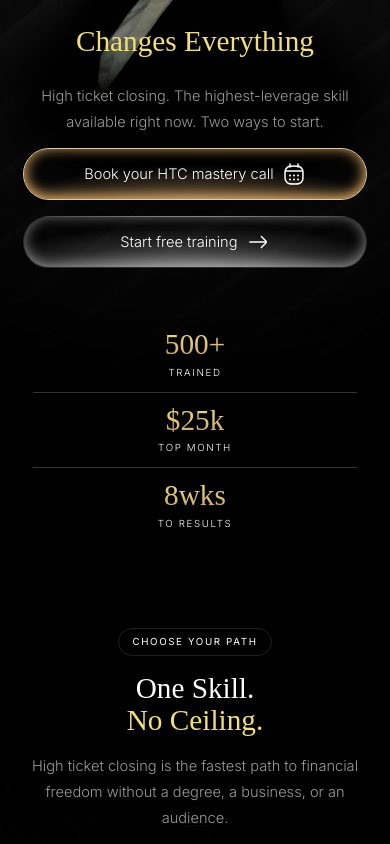
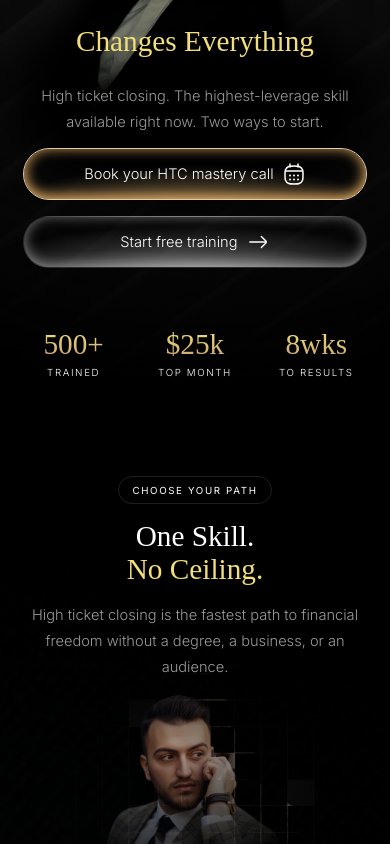
Before and after one commit to paulotra/htc, a Next.js app: page / in a window 390 px wide. Shown: the part 256-1100 px from the top of the page. Built offline with nearby package versions, Linux system fonts and the light colour scheme; a web font is replaced by a local one.

Commit message:
mobile enhancements

```diff
--- a/app/page.tsx
+++ b/app/page.tsx
@@ -13,7 +13,7 @@ export default function Home() {
 			<HomeAnimations />
 			<HeroSection />
 			<ProofBar />
-			<div className="relative pb-[10rem]">
+			<div className="relative pb-20">
 				<div
 					className="absolute inset-0 opacity-70 z-0"
 					style={{
--- a/components/ProofBar.tsx
+++ b/components/ProofBar.tsx
@@ -15,14 +15,14 @@ export default function ProofBar() {
 	return (
 		<div
 			data-gsap="stagger-parent"
-			className="md:flex items-stretch justify-center max-w-[1000px] mt-0	 md:mt-[3.75rem] mx-auto px-4 pb-6"
+			className="flex items-stretch justify-center max-w-[1000px] mt-0 md:mt-[3.75rem] mx-auto px-4 pb-6"
 		>
 			{stats.map((stat, i) => (
 				<Fragment key={stat.value}>
-					{i > 0 && <div className="proof-divider" />}
+					{i > 0 && <div className="proof-divider hidden md:block" />}
 					<div
 						data-gsap="stagger-child"
-						className="relative flex flex-col gap-1 items-center justify-center px-11 py-4 md:py-8 md:pb-10 rounded-[20px] flex-1"
+						className="relative flex flex-col gap-1 items-center justify-center md:px-11 py-4 md:py-8 md:pb-10 rounded-[20px] flex-1"
 					>
 						<div className="font-serif gold-text text-4xl md:text-6xl leading-none text-center whitespace-nowrap">
 							{stat.value}
--- a/components/TrainingNav.tsx
+++ b/components/TrainingNav.tsx
@@ -10,7 +10,7 @@ export default function TrainingNav({
 	onShowCertificate,
 }: TrainingNavProps) {
 	return (
-		<div className="flex items-center gap-3 px-8 py-[20px] border-b border-[rgba(66,58,46,0.59)] bg-[#000] relative z-10">
+		<div className="flex items-center gap-3 px-8 py-6 border-b border-[rgba(66,58,46,0.59)] bg-[#000] relative z-10">
 			<p className="flex-1 text-[20px] font-light text-white">
 				Welcome back, <span className="font-medium">{name}</span>
 			</p>
```
